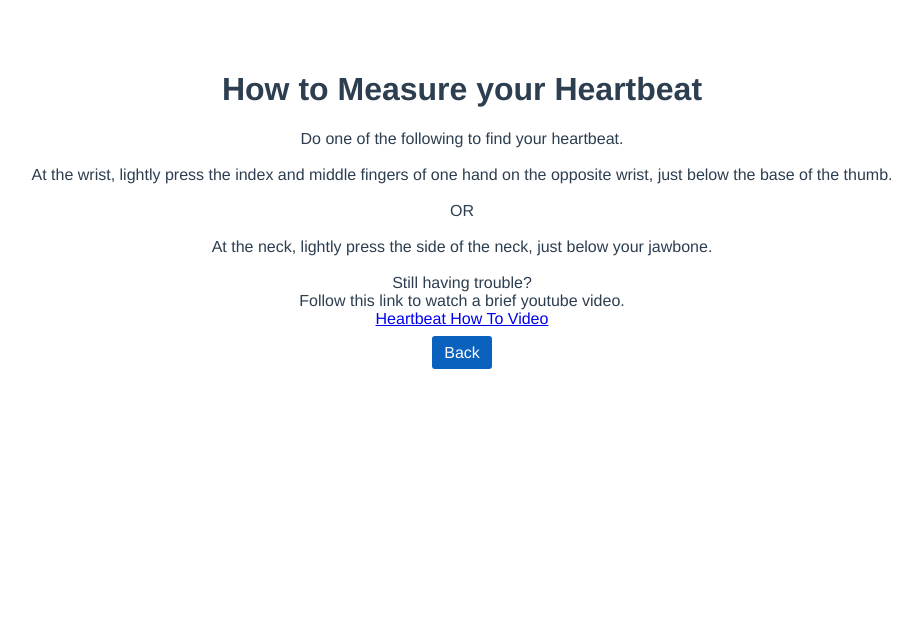
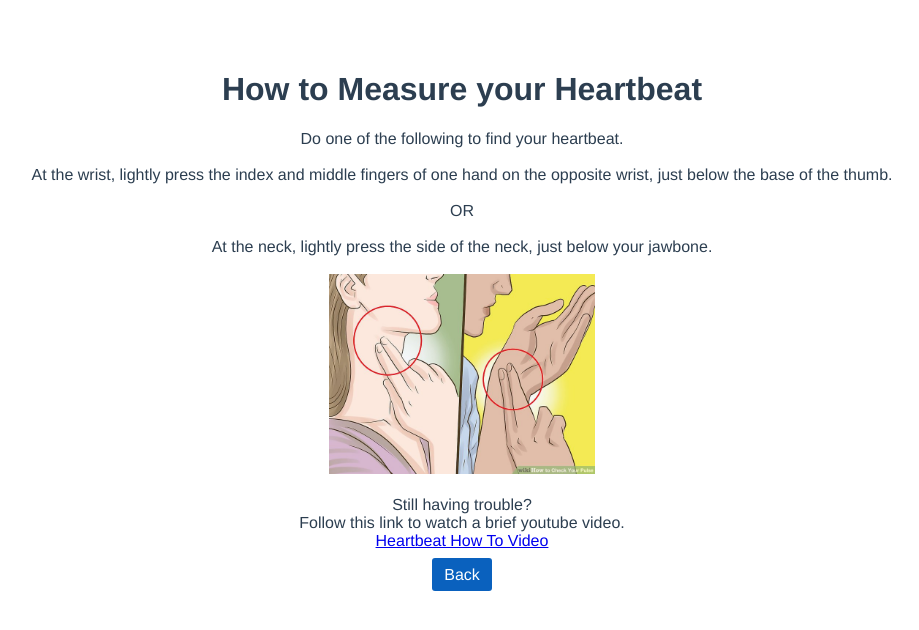
Before and after one commit to c-l-scholl/stp-vue-fb, a Vue app: page /bpm-help in a window 1280 px wide. Shown: the top 630 px of the page, without its empty margins (178-1097 px from the left). Built offline with nearby package versions, Linux system fonts and the light colour scheme.

Commit message:
updated help page to include photo of people taking pulse

```diff
--- a/src/views/BPMHelpView.vue
+++ b/src/views/BPMHelpView.vue
@@ -7,6 +7,8 @@
       of one hand on the opposite wrist, just below the base of the thumb. <br> <br>
       OR <br><br>
       At the neck, lightly press the side of the neck, just below your jawbone. <br><br>
+      <img alt="pulse" src="../images/TakingYourPulse.jpg" height="200">
+      <br><br>
       Still having trouble? <br>
       Follow this link to watch a brief youtube video. <br>
       <a href=" https://www.youtube.com/watch?t=2&v=BSlRvD-CZSo&feature=emb_imp_woyt" target="_blank">Heartbeat How To
```
